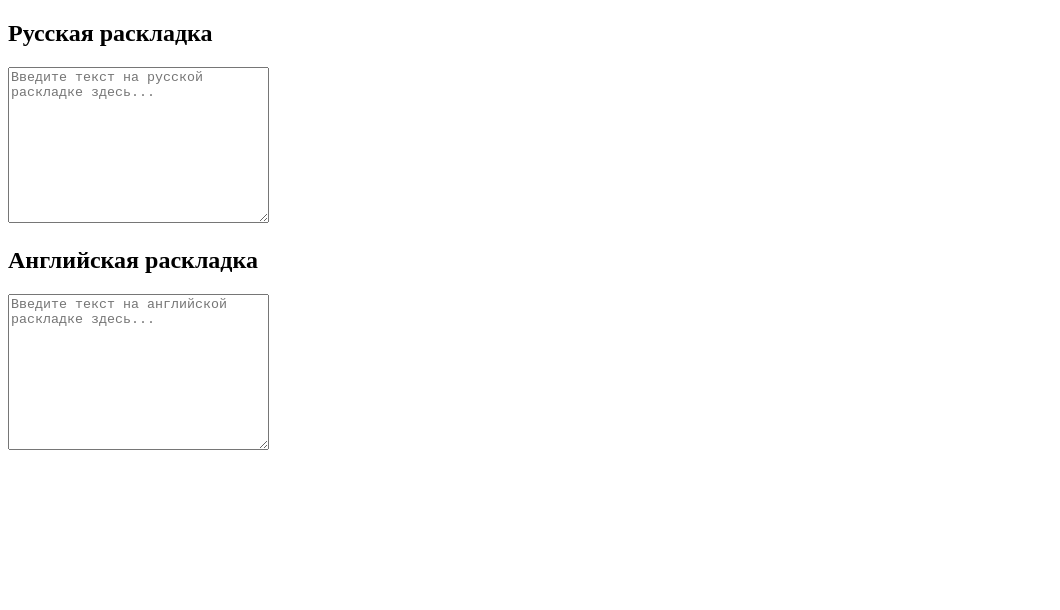
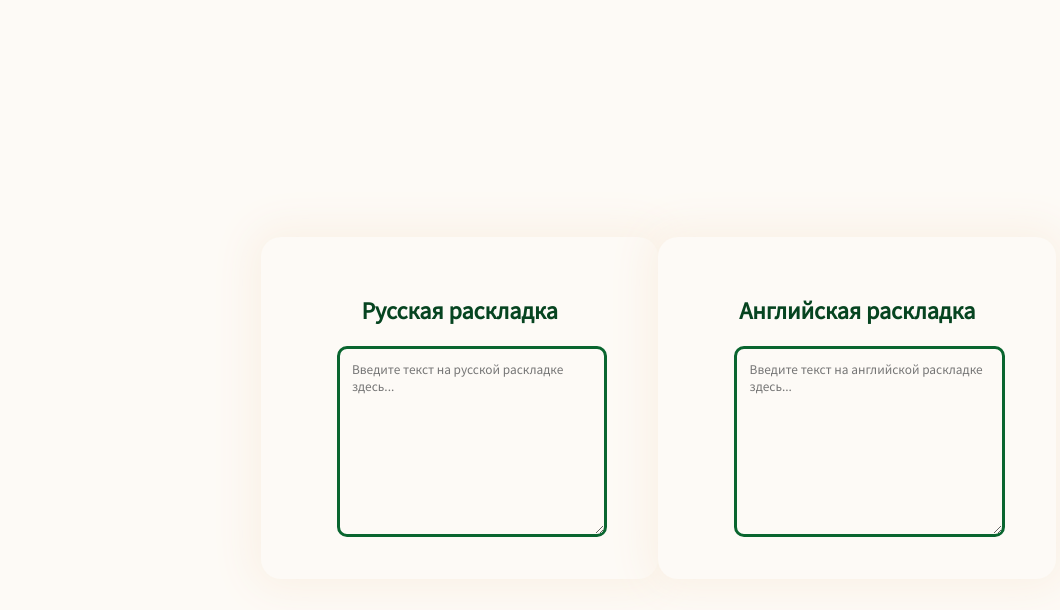
Before and after one commit to platonlukyanov/simple-keyboard-converter, a plain HTML site: page index.html in a window 1280 px wide. Shown: the whole page, without its empty margins (0-1060 px from the left). Drawn offline with Linux system fonts and the light colour scheme.

Commit message:
First version with interface

```diff
--- a/css/style.css
+++ b/css/style.css
@@ -0,0 +1,59 @@
+@font-face {
+    font-family: 'SourceSansPro';
+    src: url('../fonts/SourceSansPro-Regular.ttf') format('truetype');
+}
+
+* {
+    color: #064420;
+    font-family: 'SourceSansPro';
+    background: #FDFAF6;
+}
+
+html, body, #content {
+
+    height: 100%;
+}
+
+textarea {
+    height: 20vh;
+    width: 30vh;
+    border: none;
+    border-radius: 10px;
+    border: 3px solid #09652f;
+    padding: 5%;
+    transition-duration: 0.5s;
+}
+
+textarea:focus {
+    border-radius: 0;
+    outline: none;
+}
+
+
+
+
+#content {
+    display: flex;
+    justify-content: center;
+    align-items: center;
+}
+.mainform {
+    width: 60%;
+}
+
+.panel_wrapper {
+    display: flex;
+    justify-content: space-around;
+}
+.panel {
+    width: 80%;
+    text-align: center;
+    padding: 5% 10%;
+    border-radius: 20px;
+    box-shadow: 0 0 40px 10px #FAF1E6;
+    transition-duration: 0.5s;
+}
+
+.panel:hover {
+    box-shadow: 0 0 50px 20px #E4EFE7;
+}
--- a/index.html
+++ b/index.html
@@ -1,5 +1,6 @@
 <!DOCTYPE html>
 <html lang="en">
+
 <head>
     <meta charset="UTF-8">
     <meta http-equiv="X-UA-Compatible" content="IE=edge">
@@ -7,20 +8,31 @@
     <title>Document</title>
     <link rel="stylesheet" href="css/style.css">
 </head>
+
 <body>
-    <form action="">
+    <div id="content">
 
-        <div class="from_panel">
-            <h2 class="from_panel__header rus">Русская раскладка</h2>
-            <textarea name="russian" id="russianInput" cols="30" rows="10" placeholder="Введите текст на русской раскладке здесь..."></textarea>
-        </div>
+        <form action="" class="mainform">
 
-        <div class="to_panel">
-            <h2 class="from_panel__header eng">Английская раскладка</h2>
-            <textarea name="english" id="englishInput" cols="30" rows="10" placeholder="Введите текст на английской раскладке здесь..."></textarea>
-        </div>
+            <div class="panel_wrapper">
 
-    </form>
+                <div class="from_panel panel">
+                    <h2 class="from_panel__header rus">Русская раскладка</h2>
+                    <textarea name="russian" id="russianInput"
+                        placeholder="Введите текст на русской раскладке здесь..."></textarea>
+                </div>
+
+                <div class="to_panel panel">
+                    <h2 class="from_panel__header eng">Английская раскладка</h2>
+                    <textarea name="english" id="englishInput"
+                        placeholder="Введите текст на английской раскладке здесь..."></textarea>
+                </div>
+
+
+            </div>
+        </form>
+    </div>
     <script src="js/script.js"></script>
 </body>
+
 </html>
--- a/js/script.js
+++ b/js/script.js
@@ -1,6 +1,6 @@
 const russian = document.querySelector("#russianInput"),
       english = document.querySelector("#englishInput");
-const russianKeyboard = `ё1234567890-=йцукенгшщзхъфывапролджэячсмитьбю.Ё!"№;%:?*()_+ЙЦУКЕНГШЩЗХЪФЫВАПРОЛДЖЭЯЧСМИТЬБЮ,`;
+const russianKeyboard = `ё1234567890-=йцукенгшщзхъфывапролджэячсмитьбю.Ё!"№;%:?*()_+ЙЦУКЕНГШЩЗХЪ/ФЫВАПРОЛДЖЭЯЧСМИТЬБЮ,`;
 const englishKeyboard = "`1234567890-=qwertyuiop[]asdfghjkl;'zxcvbnm,./~!@#$%^&*()_+QWERTYUIOP{}|ASDFGHJKL"+`:"ZXCVBNM<>?`;
 
 function get(object, key, defaultValue) {
```
Also changed, not shown: fonts/SourceSansPro-Regular.ttf (added).
